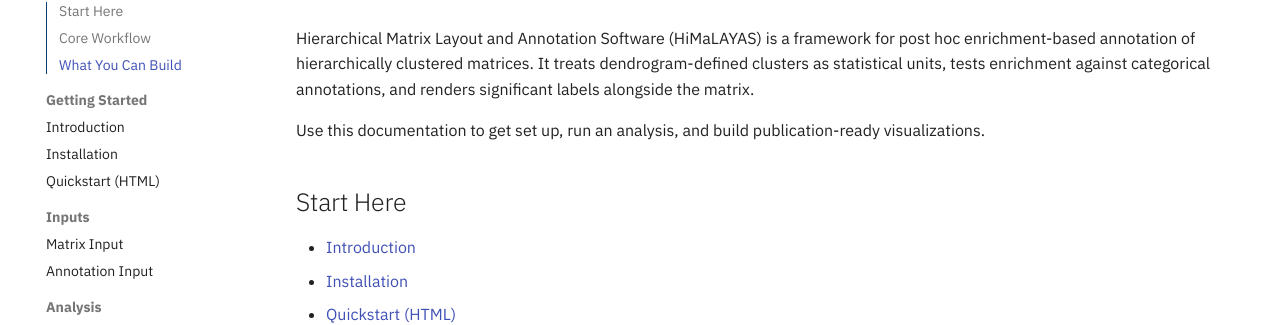
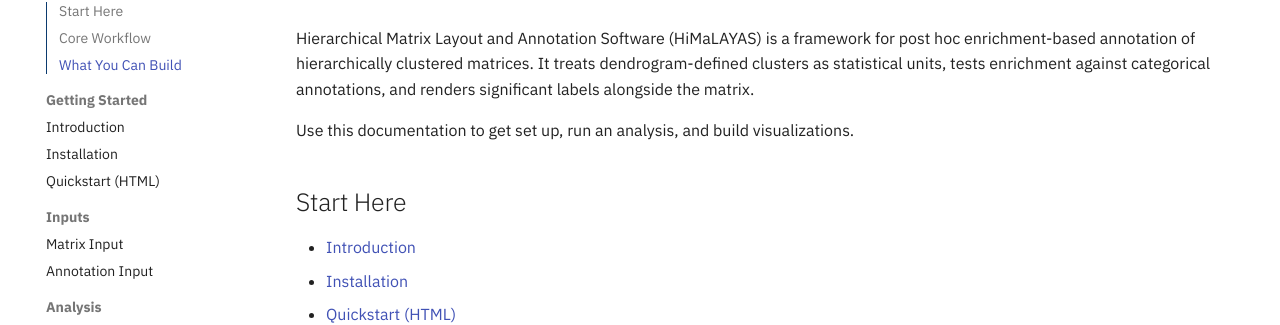
Before and after one commit to himalayas-base/himalayas-docs, an MkDocs documentation site: the page built from docs/index.md, in a window 1280 px wide and 1168 px high. Shown: the part 174-499 px from the top of the window. Built offline with MkDocs 1.6.1 and Material for MkDocs 9.7.7, drawn with Linux system fonts in a browser that asks for light colours; comment, search, counter and statistics services are not loaded.

Commit message:
tighten prose

```diff
--- a/docs/index.md
+++ b/docs/index.md
@@ -2,7 +2,7 @@
 
 Hierarchical Matrix Layout and Annotation Software (HiMaLAYAS) is a framework for post hoc enrichment-based annotation of hierarchically clustered matrices. It treats dendrogram-defined clusters as statistical units, tests enrichment against categorical annotations, and renders significant labels alongside the matrix.
 
-Use this documentation to get set up, run an analysis, and build publication-ready visualizations.
+Use this documentation to get set up, run an analysis, and build visualizations.
 
 ## Start Here
 
```
Also changed, not shown: README.md (+1 -1 lines), docs/0_introduction.md (+1 -1 lines).
